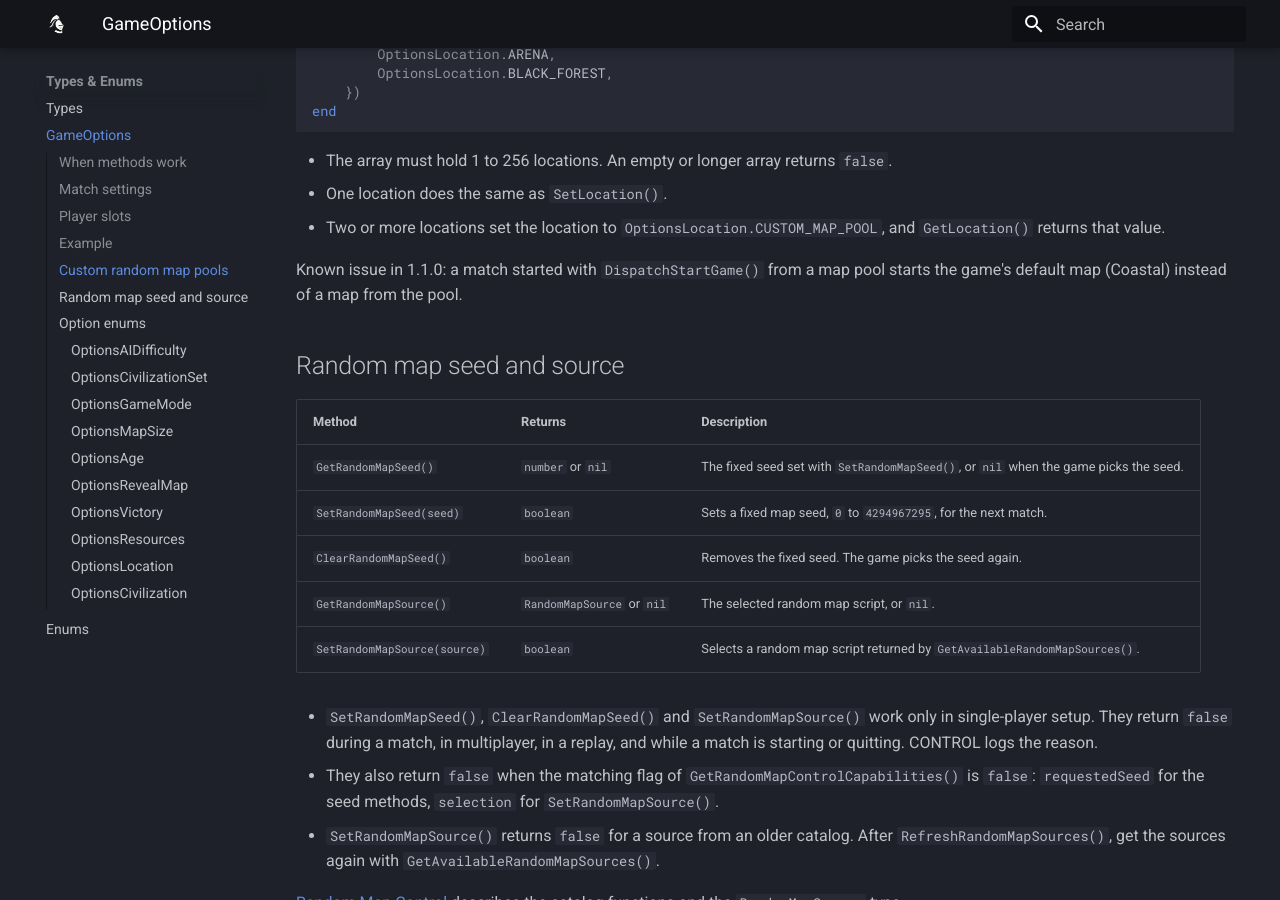
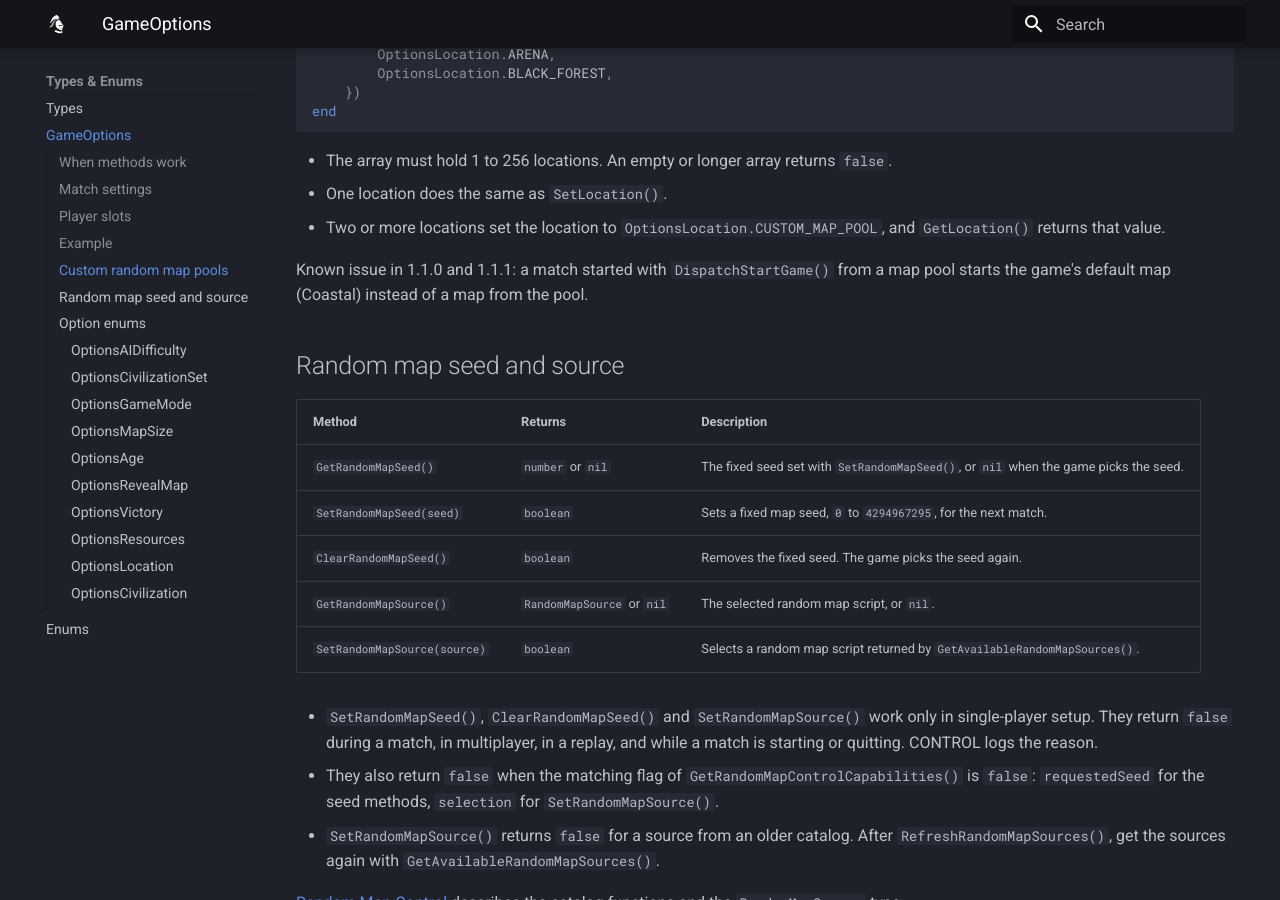
Before and after one commit to aoe2control/aoe2control.github.io, an MkDocs documentation site: the page built from docs/game-options.md, in a window 1280 px wide and 900 px high, scrolled down 4502 px. Built offline with MkDocs 1.6.1 and Material for MkDocs 9.7.7, drawn with Linux system fonts in a browser that asks for light colours.

Commit message:
Update version mentions for CONTROL 1.1.1
The engine reference describes 1.1.1, the launcher example prints v1.1.1,
and the map-pool known issue still applies in 1.1.1.

Co-Authored-By: Claude Opus 5.5 <noreply@anthropic.com>

```diff
--- a/docs/game-options.md
+++ b/docs/game-options.md
@@ -136,7 +136,7 @@ end
 - One location does the same as `SetLocation()`.
 - Two or more locations set the location to `OptionsLocation.CUSTOM_MAP_POOL`, and `GetLocation()` returns that value.
 
-Known issue in 1.1.0: a match started with `DispatchStartGame()` from a map pool starts the game's default map (Coastal) instead of a map from the pool.
+Known issue in 1.1.0 and 1.1.1: a match started with `DispatchStartGame()` from a map pool starts the game's default map (Coastal) instead of a map from the pool.
 
 ## Random map seed and source
 
```
Also changed, not shown: docs/headless-mode.md (+1 -1 lines), 1 other file.
